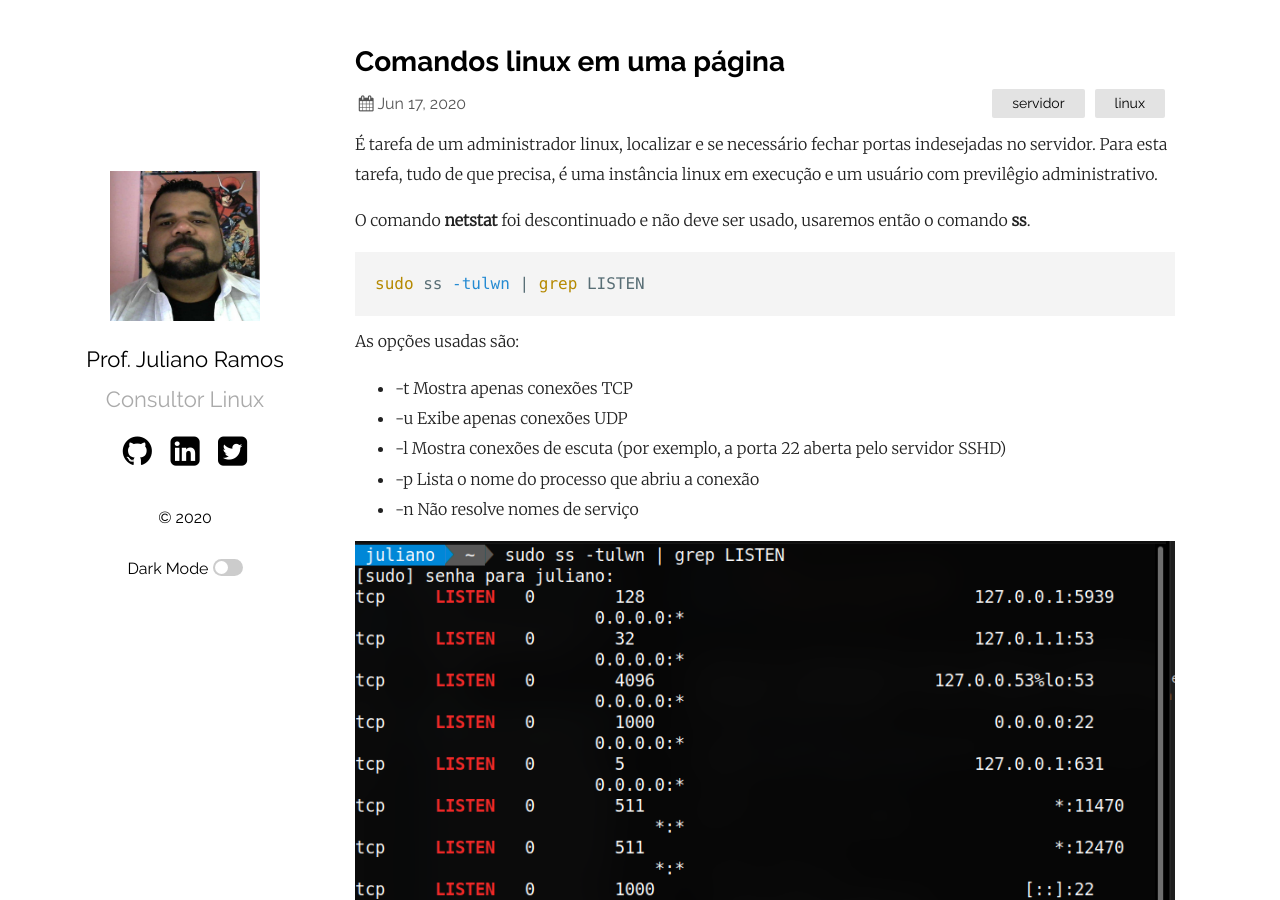
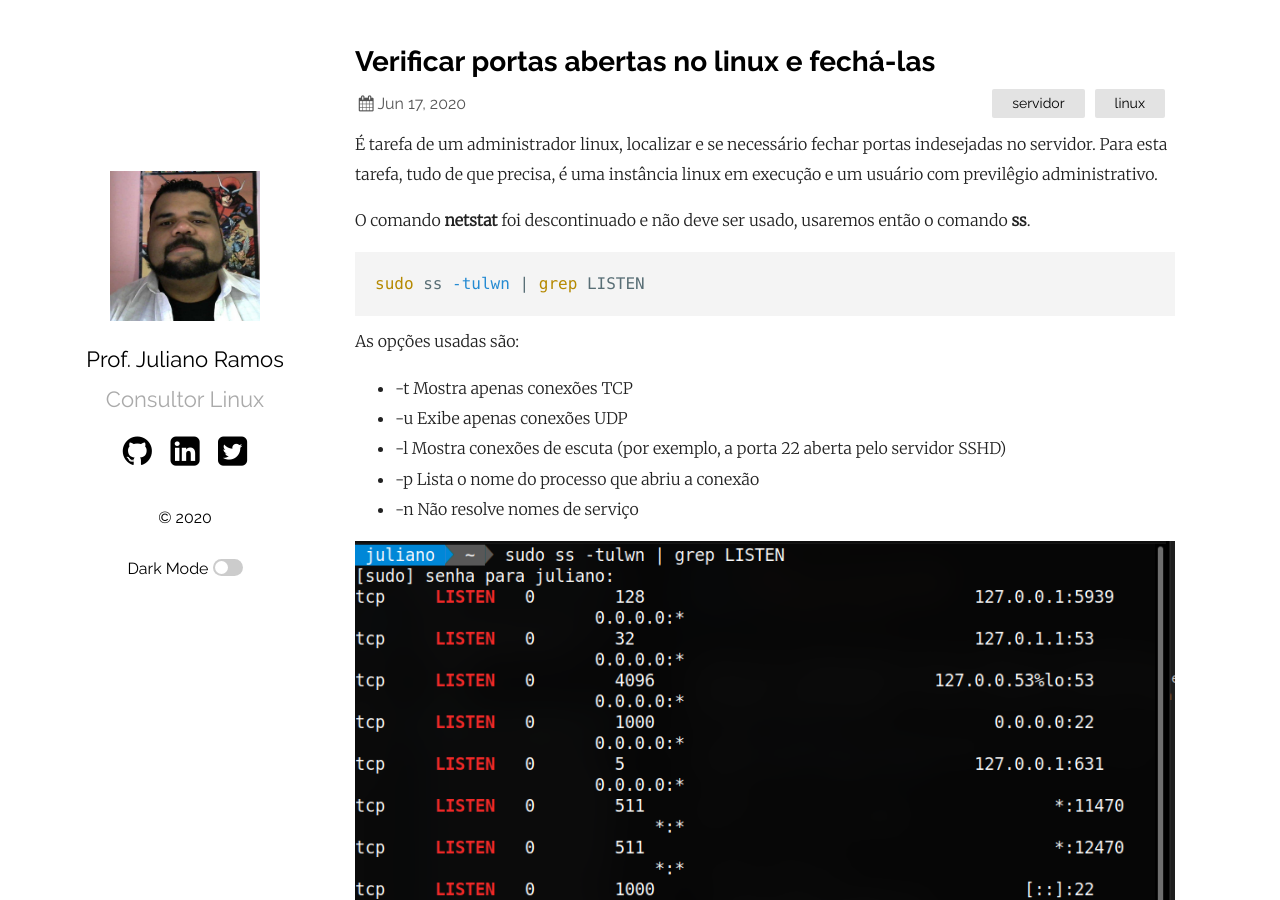
Before and after one commit to convergencialivre/profjulianoramos.github.io, a Jekyll site: the page built from _posts/2020-06-09-17-visualizarefecharportalinux.md, in a window 1280 px wide and 900 px high. Built offline with Jekyll 4.4.1, drawn with Linux system fonts in a browser that asks for light colours; comment, search, counter and statistics services are not loaded.

Commit message:
portas abertas

```diff
--- a/_posts/2020-06-09-17-visualizarefecharportalinux.md
+++ b/_posts/2020-06-09-17-visualizarefecharportalinux.md
@@ -1,6 +1,6 @@
 ---
 layout: post
-title: Comandos linux em uma página
+title: Verificar portas abertas no linux e fechá-las
 date:   2020-06-17 22:19:00 +0530
 categories: servidor linux
 ---
```
